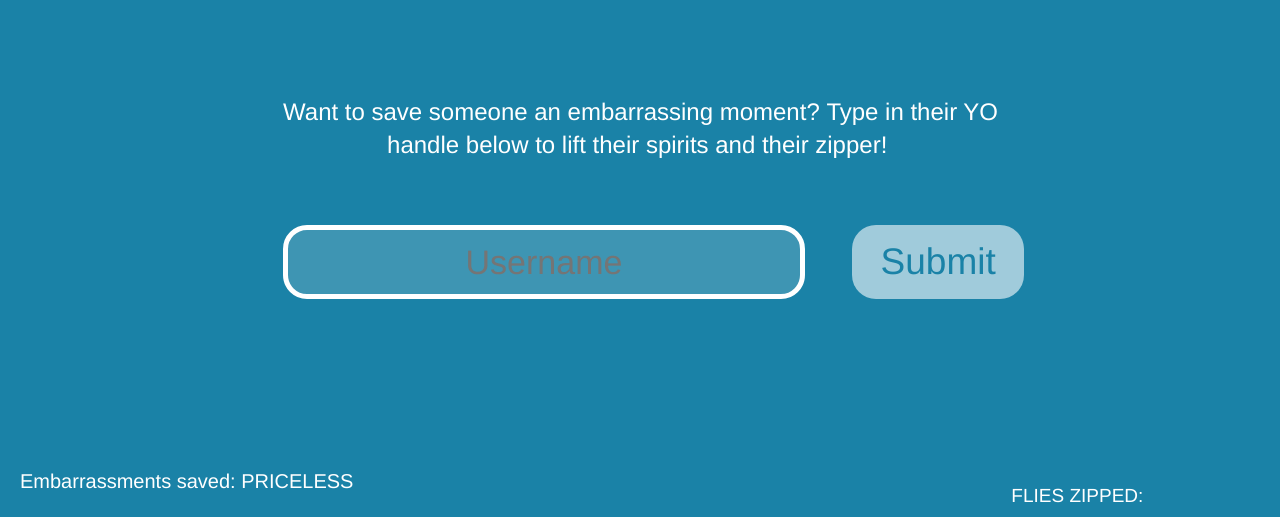
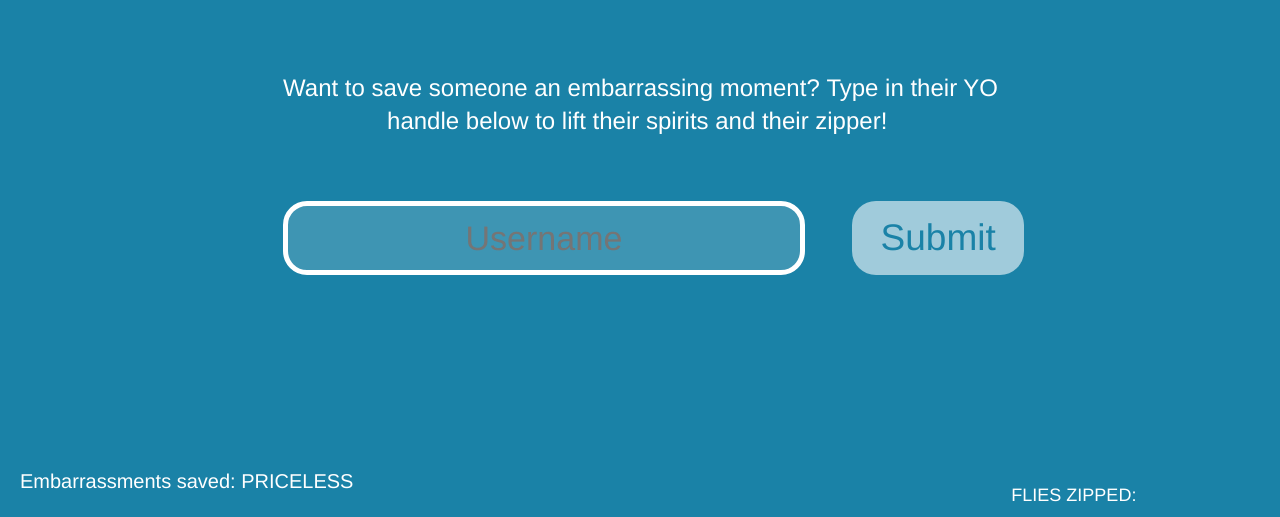
Before and after one commit to stefaniea/YO, a website: page Yoflyisdown/index.html in a window 1280 px wide. Shown: the part 283-800 px from the top of the page. Drawn offline with nearby package versions, Linux system fonts and the light colour scheme; no server answers.

Commit message:
changed style3

```diff
--- a/Yoflyisdown/index.html
+++ b/Yoflyisdown/index.html
@@ -84,7 +84,7 @@
   width: 97.7917981072%;
   min-height: 35px;
   padding-left: 62px;
-  font-size: 19px;
+  font-size: 18px;
   font-weight: 400;
   line-height: 1.38;
   text-transform: uppercase;
@@ -161,7 +161,7 @@
 
 .body-1 {
   position: fixed;
-  top: 314px;
+  top: 290px;
   left: 0;
   z-index: 8;
   width: 100.0833333333%;
```
